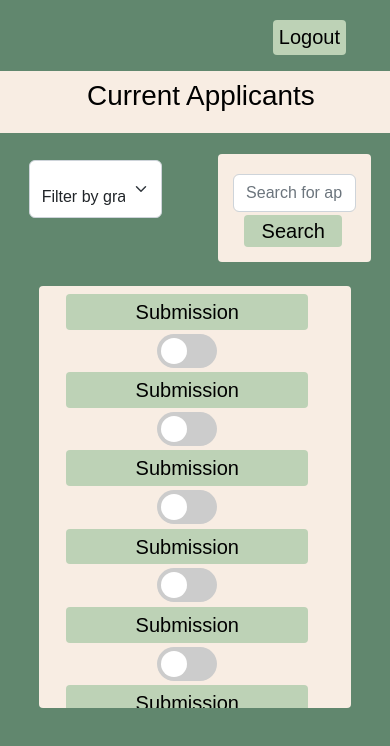
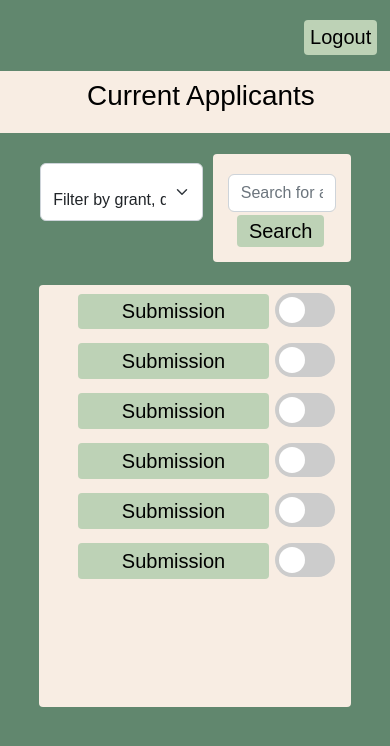
Before and after one commit to Kherbecs/Audubon-Society-Grant-Website, a React (Create React App) app: page /adminportal in a window 390 px wide. Shown: the top 746 px of the page. Built offline with nearby package versions, Linux system fonts and the light colour scheme.

Commit message:
JIRA #165, #164, #169

```diff
--- a/src/css/AdminPortal.css
+++ b/src/css/AdminPortal.css
@@ -6,20 +6,31 @@
 }
 
 @media screen and (max-width: 700px){
-  .col-md-admin{
+  .col-md-admin1{
       display: flex;
       flex: 50%;
   }
-  .switch {
-    top: 1%;
-    left: 85px;
+  .submissions-box {
+    padding-left: 6%;
+  }
+  .sub{
+    width: 85%;
   }
 }
 
 @media screen and (max-height: 1500px){
-  .col-md-admin{
-      display: flex;
-      flex: 50%;
+  .col-md-admin1{
+    /*
+    margin-right:10%;
+    margin-left: 0;
+    */
+    flex:40%;
+    margin-left: 0.5%;
+  }
+
+  .col-md-admin2{
+    display:flex;
+    flex:44%;
   }
 
   .search-admin {
@@ -36,16 +47,39 @@
     bottom: 2%;
     margin-left: 2%;
   }
+
+  .submissions-box {
+    padding-left: 6%;
+  }
+  .sub{
+    width: 85%;
+  }
 }
 
-@media screen and (min-width: 1025px) and (min-height: 650px) {
+@media screen and (max-width: 1097px) {
+  .col-md-admin1{
+    margin-left: 0;
+  }
+  .form-admin {
+    margin-top:8%;
+    margin-left: 20%;
+    width: 70%;
+  }
+  .col-md-admin2{
+    display:flex;
+    flex:44%;
+  }
   .search-admin  {
     margin-right: 20%;
   }
-  .form-admin  {
-    margin-top:20%;
-    margin-left: 60%;
-    width: 200%;
+  .submissions-box {
+    padding-left: 5%;
+  }
+  .logout {
+    margin-left: 79%;
+  }
+  .sub{
+    width: 85%;
   }
 }
 
@@ -91,10 +125,9 @@
 @media screen and (max-width: 700px){
 .logout {
 border-radius: 4px;
-margin-left: 70%;
 margin-top: 5%;
 margin-bottom: 3%;
-
+margin-left: 78%;
 background-color: #BDD2B6;
      border: none;
   color: black;
@@ -109,15 +142,21 @@ background-color: #BDD2B6;
     font-family: Arial, Helvetica, sans-serif;
 
 }
-
+.col-md-admin1{
+  margin-left: 1%;
+}
 .form-admin  {
-  margin-top:6%;
-  margin-left: 15%;
-  width: 70%;
+  width: 90%;
 }
 
 .search-admin  {
   margin-left: 10%;
+}
+.submissions-box {
+  padding-left: 10%;
+}
+.sub{
+  width: 70%;
 }
 }
 
@@ -171,13 +210,11 @@ overflow-y:scroll;
   padding-bottom: 3%;
   width: 80%;
   height: 50%;
-  padding-left: 7%;
   background-color: #F8EDE3;
 }
 
 
-.sub1 {
-  width: 85%;
+.sub {
   padding-top: 1%;
   padding-bottom: 1%;
   border-radius: 4px;
@@ -191,103 +228,7 @@ overflow-y:scroll;
       font-family: Arial, Helvetica, sans-serif;
 }
 
-.sub1:hover {
-background-color: rgba(97, 135, 110, 1);
-  color: black;
-}
-
-.sub2 {
-  border-radius: 4px;
-  margin-top: 3%;
-  background-color: #BDD2B6;
-       border: none;
-    color: black;
-    width: 85%;
-  padding-top: 1%;
-  padding-bottom: 1%;
-    text-align: center;
-    font-size: 20px;
-    cursor: pointer;
-      font-family: Arial, Helvetica, sans-serif;
-}
-.sub2:hover {
-background-color: rgba(97, 135, 110, 1);
-  color: black;
-}
-
-.sub3 {
-  border-radius: 4px;
-  margin-top: 3%;
-  background-color: #BDD2B6;
-       border: none;
-    color: black;
-    width: 85%;
-    padding-top: 1%;
-    padding-bottom: 1%;
-    text-align: center;
-    font-size: 20px;
-    cursor: pointer;
-      font-family: Arial, Helvetica, sans-serif;
-}
-
-.sub3:hover {
-background-color: rgba(97, 135, 110, 1);
-  color: black;
-}
-
-.sub4 {
-  border-radius: 4px;
-  margin-top: 3%;
-  background-color: #BDD2B6;
-       border: none;
-    color: black;
-    width: 85%;
-    padding-top: 1%;
-    padding-bottom: 1%;
-    text-align: center;
-    font-size: 20px;
-    cursor: pointer;
-      font-family: Arial, Helvetica, sans-serif;
-}
-.sub4:hover {
-background-color: rgba(97, 135, 110, 1);
-  color: black;
-}
-
-.sub5 {
-  border-radius: 4px;
-  margin-top: 3%;
-  background-color: #BDD2B6;
-       border: none;
-    color: black;
-    width: 85%;
-    padding-top: 1%;
-    padding-bottom: 1%;
-    text-align: center;
-    font-size: 20px;
-    cursor: pointer;
-      font-family: Arial, Helvetica, sans-serif;
-}
-.sub5:hover {
-background-color: rgba(97, 135, 110, 1);
-  color: black;
-}
-
-.sub6 {
-  border-radius: 4px;
-  margin-top: 3%;
-  background-color: #BDD2B6;
-       border: none;
-    color: black;
-    width: 85%;
-    padding-top: 1%;
-    padding-bottom: 1%;
-    text-align: center;
-    font-size: 20px;
-    cursor: pointer;
-      font-family: Arial, Helvetica, sans-serif;
-}
-.sub6:hover {
+.sub:hover {
 background-color: rgba(97, 135, 110, 1);
   color: black;
 }
--- a/src/css/AdminSubAppForm.css
+++ b/src/css/AdminSubAppForm.css
@@ -242,7 +242,7 @@ html {
         margin-bottom: 2%;
         display:block;
     }
-    .col-md{
+    .col-md-form{
         display: block;
     }
     .user-info-field{
--- a/src/pages/AdminPortal.js
+++ b/src/pages/AdminPortal.js
@@ -16,7 +16,7 @@ export function AdminPortal() {
             </p>
         </p>
         <div class="row g-2">
-            <div class="col-md col-md-admin">
+            <div class="col-md col-md-admin1">
                 <div class="form-floating form-floating-custom">
                     <select class="form-select form-admin" id="floatingSelect" aria-label="Filter drop down menu">
                         <option selected>Filter by grant, date, read/unread</option>
@@ -29,7 +29,7 @@ export function AdminPortal() {
                 </div>
             </div>
 
-            <div class="col-md col-md-admin">
+            <div class="col-md col-md-admin2">
                 <div class="mb-3 search-bar search-admin">
                     <div class="searchField">
                         <input type="name" class="form-control" id="searchBar" placeholder="Search for applicants"></input>
@@ -42,37 +42,37 @@ export function AdminPortal() {
 
         </div>
         <div class="submissions-box">
-                <button class="sub1"><a class="submission-link" href="/adminsubappform">Submission</a>
+                <button class="sub"><a class="submission-link" href="/adminsubappform">Submission</a>
                 </button>
                 <label class="switch">
                 <input type="checkbox"></input>
                 <span class="slider round"></span></label>
 
-                <button class="sub2"><a class="submission-link" href="/adminsubappform">Submission</a>
+                <button class="sub"><a class="submission-link" href="/adminsubappform">Submission</a>
                 </button>
                 <label class="switch">
                 <input type="checkbox"></input>
                 <span class="slider round"></span></label>
 
-                <button class="sub3"><a class="submission-link" href="/adminsubappform">Submission</a>
+                <button class="sub"><a class="submission-link" href="/adminsubappform">Submission</a>
                 </button>
                 <label class="switch">
                 <input type="checkbox"></input>
                 <span class="slider round"></span></label>
 
-                <button class="sub4"><a class="submission-link" href="/adminsubappform">Submission</a>
+                <button class="sub"><a class="submission-link" href="/adminsubappform">Submission</a>
                 </button>
                 <label class="switch">
                 <input type="checkbox"></input>
                 <span class="slider round"></span></label>
 
-                <button class="sub5"><a class="submission-link" href="/adminsubappform">Submission</a>
+                <button class="sub"><a class="submission-link" href="/adminsubappform">Submission</a>
                 </button>
                 <label class="switch">
                 <input type="checkbox"></input>
                 <span class="slider round"></span></label>
 
-                <button class="sub6"><a class="submission-link" href="/adminsubappform">Submission</a>
+                <button class="sub"><a class="submission-link" href="/adminsubappform">Submission</a>
                 </button>
                 <label class="switch">
                 <input type="checkbox"></input>
--- a/src/pages/AdminSubAppForm.js
+++ b/src/pages/AdminSubAppForm.js
@@ -17,43 +17,43 @@ export function AdminSubAppForm() {
                         <label for="question4Text" class="question-label">In the text boxes below, please type your name, address, home phone, email, birth date (mm/dd/yy), and your city, state, and ZIP code.</label>
                         <div className = "q4Wrapper-appform">
                             <div class = "row g-3 row-appform">
-                                <div class = "col-md">
+                                <div class = "col-md col-md-form">
                                     <label class="user-info-label" for = "fname">First Name</label>
                                     <input type = "text" value = "John" class = "form-control user-info-field" placeholder = "First Name" aria-label= "First Name" readOnly></input>
                                 </div>
-                                <div class = "col-md">
+                                <div class = "col-md col-md-form">
                                     <label class="user-info-label" for = "lname">Last Name</label>
                                     <input type = "text" value = "Smith" class = "form-control user-info-field" placeholder = "Last Name" aria-label= "Last Name" readOnly></input>
                                 </div>
                             </div>
                             <div class = "row g-3 row-appform">
-                                <div class = "col-md">
+                                <div class = "col-md col-md-form">
                                     <label class="user-info-label" for = "birthday">Birth Date (mm/dd/yy)</label>
                                     <input type = "text" value = "04/19/1993" class = "form-control user-info-field" placeholder = "Birth Date (mm/dd/yy)" aria-label = "Birth Date (mm/dd/yy)" readOnly></input>
                                 </div>
-                                <div class = "col-md">
+                                <div class = "col-md col-md-form">
                                     <label class="user-info-label" for = "email">Email</label>
                                     <input type = "text" value = "JohnSmith@gmail.com" class = "form-control user-info-field" placeholder = "Email" aria-label = "Email" readOnly></input>
                                 </div>
-                                <div class = "col-md">
+                                <div class = "col-md col-md-form">
                                     <label class="user-info-label" for = "homephone">Home Phone</label>
                                     <input type = "text" value = "(916) 501-7088" class = "form-control user-info-field" placeholder = "Home Phone" aria-label = "Home Phone" readOnly></input>
                                 </div>
                             </div>
                             <div class = "row g-3 row-appform">
-                                <div class = "col-md">
+                                <div class = "col-md col-md-form">
                                     <label class="user-info-label" for = "address">Address</label>
                                     <input type = "text" value = "6801 Shiner Street" class = "form-control user-info-field" placeholder = "Address" aria-label = "Address" readOnly></input>
                                 </div>
-                                <div class = "col-md">
+                                <div class = "col-md col-md-form">
                                     <label class="user-info-label" for = "city">City</label>
                                     <input type = "text" value = "Sacramento" class = "form-control user-info-field" placeholder = "City" aria-label = "City" readOnly></input>
                                 </div>
-                                <div class = "col-md">
+                                <div class = "col-md col-md-form">
                                     <label class="user-info-label" for = "state">State</label>
                                     <input type = "text" value = "CA" class = "form-control user-info-field" placeholder = "State" aria-label = "State" readOnly></input>
                                 </div>
-                                <div class = "col-md">
+                                <div class = "col-md col-md-form">
                                     <label class="user-info-label" for = "zip">ZIP Code</label>
                                     <input type = "text" value = "95828" class = "form-control user-info-field" placeholder = "ZIP Code" aria-label = "ZIP Code" readOnly></input>
                                 </div>
```
